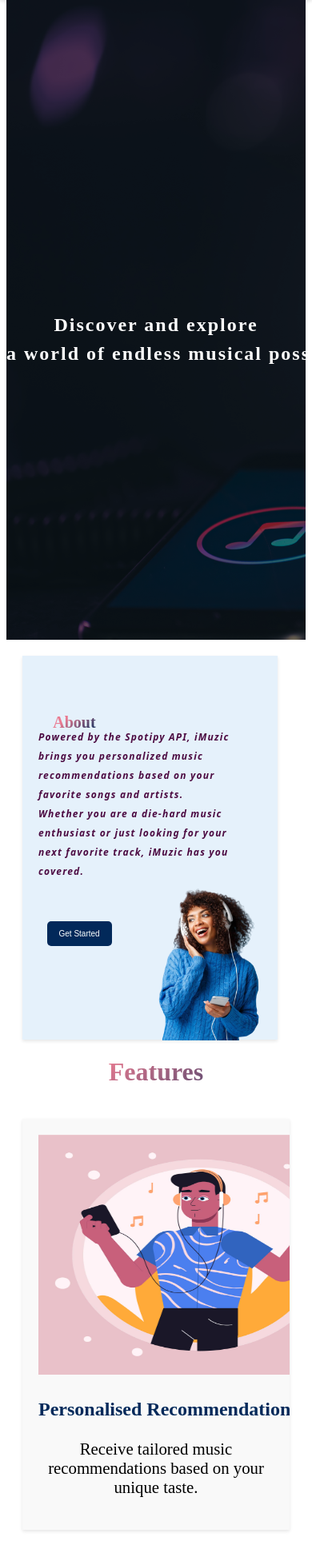
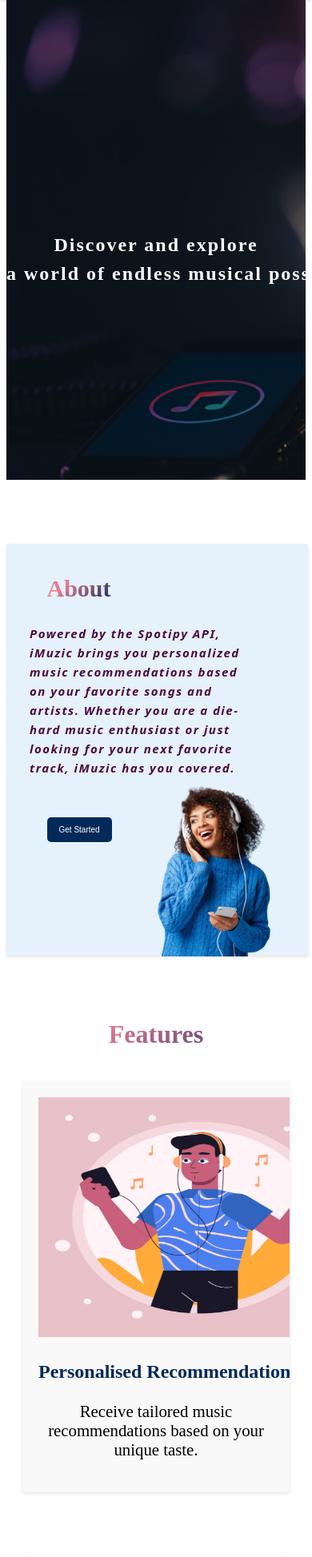
Before and after one commit to RkayG/iMuzic-V2, a Flask app: page / in a window 390 px wide; the page is wider, and only the part inside the window is pictured. Shown: the part 101-2048 px from the top of that part at 80% size. Run offline with Flask 3, Linux system fonts and the light colour scheme.

Commit message:
more responsive styling

```diff
--- a/static/style.css
+++ b/static/style.css
@@ -129,8 +129,8 @@ body {
     font-style: italic;
     font-size: 15px;
     font-weight:600;
-	letter-spacing:.1em;
-	line-height:24px;
+    letter-spacing:.1em;
+    line-height:24px;
     padding-left: 120px;
     color: #4C0B42;
     margin-right: -150px;
@@ -366,13 +366,15 @@ body {
 /** ----- Responsive styling ----------- */
 /* Media Query for mobile */
 /* about div */
-@media screen and (max-width: 768px) {
+@media screen and (max-width: 1200px) {
     .about {
         height: auto;
-        margin: 20px;
         padding-top: 70px;
         padding-left: 20px;
-        width: 80%;
+        padding-right: 20px;
+        width: 90%;
+        margin: auto;
+        margin-bottom: 80px;
     }
 
     .about-content img {
@@ -385,18 +387,18 @@ body {
     }
 
     .about h1 {
-        top: 980px;
-        left: 17%;
+        top: 800px;
+        left: 15%;
         margin-left: 0;
-        font-size: 20px;
+        font-size: 30px;
     }
 
     .about-content p {
-        font-size: 12px;
+        font-size: auto;
         float: none;
         width: 80%;
-        margin-top: 20px;
-        padding-left: 0;
+        margin-top: 30px;
+        padding-left: 9px;
         margin-right: 0;
         text-indent: 0;
         margin-bottom: 30px;
@@ -413,7 +415,7 @@ body {
 @media screen and (max-width: 968px) {
     .row {
         padding: 20px; /* Reduced padding for smaller screens */
-        margin: 0 20px 40px 20px; /* Reduced margin for smaller screens */
+        margin: 0 20px 80px 20px; /* Reduced margin for smaller screens */
     }
 
     .row h3 {
@@ -555,5 +557,20 @@ body {
     .features h1 {
         font-size: auto;
     }
+    .landing {
+        height: 600px;
+        margin-bottom: 80px;
+    }
 
 }
+/* for app.html */
+@media screen and (max-width: 1200px) {
+    body {
+        background-size: unset;
+
+    }
+}
+
+main {
+    width: 100%;
+}
--- a/templates/app.html
+++ b/templates/app.html
@@ -14,6 +14,11 @@
                 background-size: cover;
                 background-repeat: no-repeat;
                 background-attachment: local;
+            }
+            @media screen and (max-width: 1200px) {
+                body {
+                    background-size: auto;
+                }
             }
         </style>
     </head>
--- a/templates/index.html
+++ b/templates/index.html
@@ -98,7 +98,7 @@
     </div> <!-- why-choose-us end -->
 
 
-    <div id="footer">
+    <!-- <div id="footer">
 		<div>
 			<p>
 				&#169; 2023. All Rights Reserved.
@@ -107,6 +107,6 @@
 				<a href="http://www.gmail.com/@sageberrymr" id="contact">contact</a> <a href="https://www.facebook.com/rufus.gladness.5" id="facebook">facebook</a> <a href="https://twitter.com/gladness_rkay?t=dCplWdttKaWnGBImkwGsrA&s=09" id="twitter">twitter</a>
 			</div>
 		</div>
-	</div>
+	</div> -->
 </body>
 </html>
```
